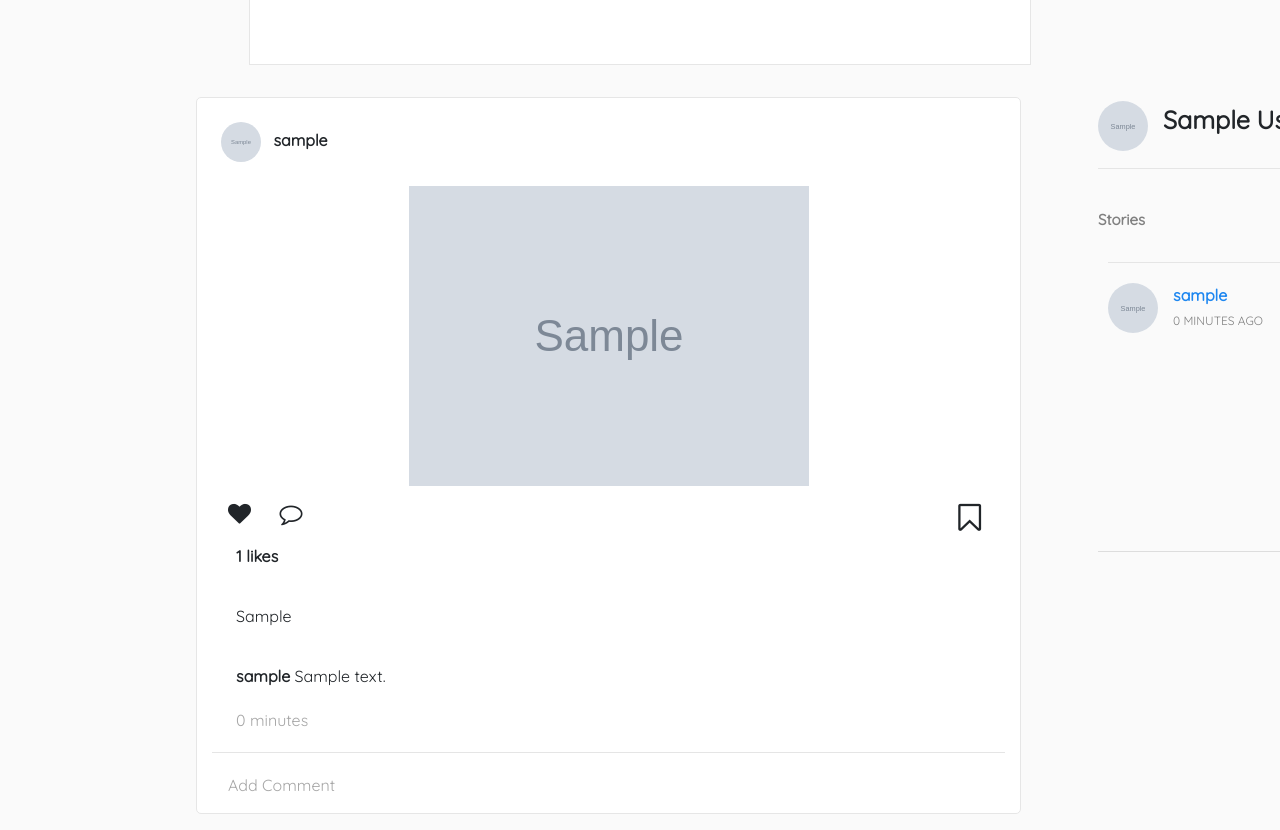
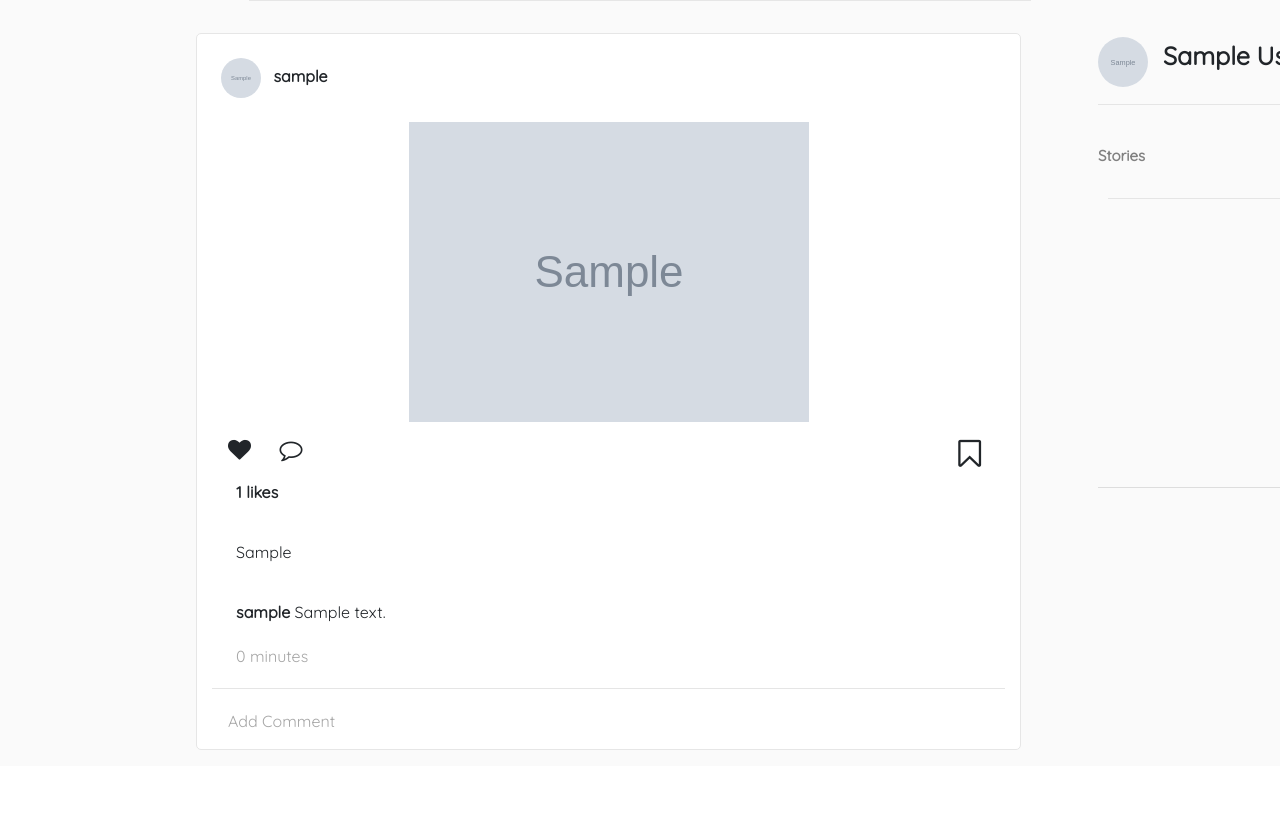
Before and after one commit to SamNgigi/Instagram, a Django app: page /home/ in a window 1280 px wide. Shown: the part 358-1188 px from the top of the page. After the commit the page ends 1108 px from the top, so only its background shows below. Run offline with Django 3.2, Linux system fonts and the light colour scheme; a user stored in the database is signed in; tables that the repository leaves empty hold one stand-in row (values such as "Sample post"); grey boxes marked "Sample" are stand-in pictures; some libraries are stand-ins or nearby versions.

Commit message:
Made sure that user stories does not includecurrent user

```diff
--- a/Gram/templates/index.html
+++ b/Gram/templates/index.html
@@ -1,5 +1,5 @@
 {% extends 'base.html' %} {% load bootstrap4 %} {% block content %}
-<div class="container" style="margin-top:7%">
+<div class="container" style="margin-top:2%">
 
   <div class="row">
     <div class="col- mx-auto p-5" style="background-color:#ffffff; border: 1px solid #e6e6e6;">
@@ -85,13 +85,15 @@
         <p style="float:left; font-size:15px; font-weight:bolder; color:grey">Stories</p>
         <p style="float:right; font-weight:bolder; font-size:15px"><a style="color:inherit" href="{% url 'all' %}">View All</a></p>
         <div class="stories" style="overflow-y:auto; height:300px;margin-top:50px;padding:10px; border-bottom: 1px solid #ddd; width:100%">
-          <hr> {% for profile in profiles %}
+          <hr>
+          {% for profile in profiles %}
+          {% if profile.user != user.user %}
           <div class="user_stories" style="margin-bottom:20px">
             <img src="{{profile.profile_pic.url}}" alt="" style="height:50px;width:50px; border-radius:50%; float:left; margin-right:15px">
-            <a href="{% url 'others' pk=profile.pk %}">
-              <p style="font-weight:bold;font-size:16px">{{profile.user}}<br></a>
-            <span style="font-size:12px;font-weight:normal; color:grey">{{profile.time_stamp|timesince|upper}} AGO</span></p>
+            <a href="{% url 'others' pk=profile.pk %}"><p style="font-weight:bold;font-size:16px">{{profile.user}}<br></a><span style="font-size:12px;font-weight:normal; color:grey">{{profile.time_stamp|timesince|upper}} AGO</span></p>
+            <a href="" class="btn btn-primary btn-sm">follow</a>
           </div>
+          {% endif %}
           {% endfor %}
         </div>
       </div>
```
